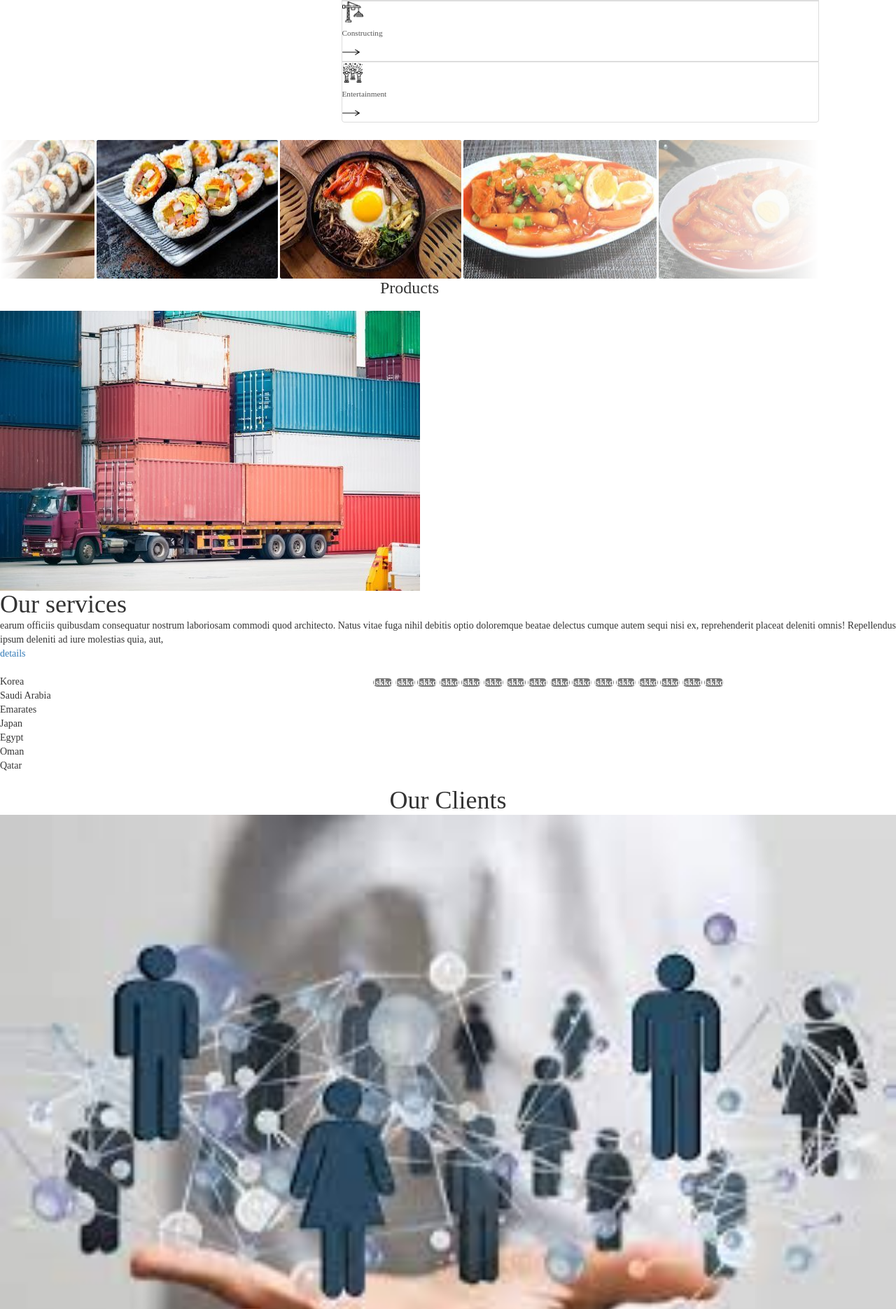
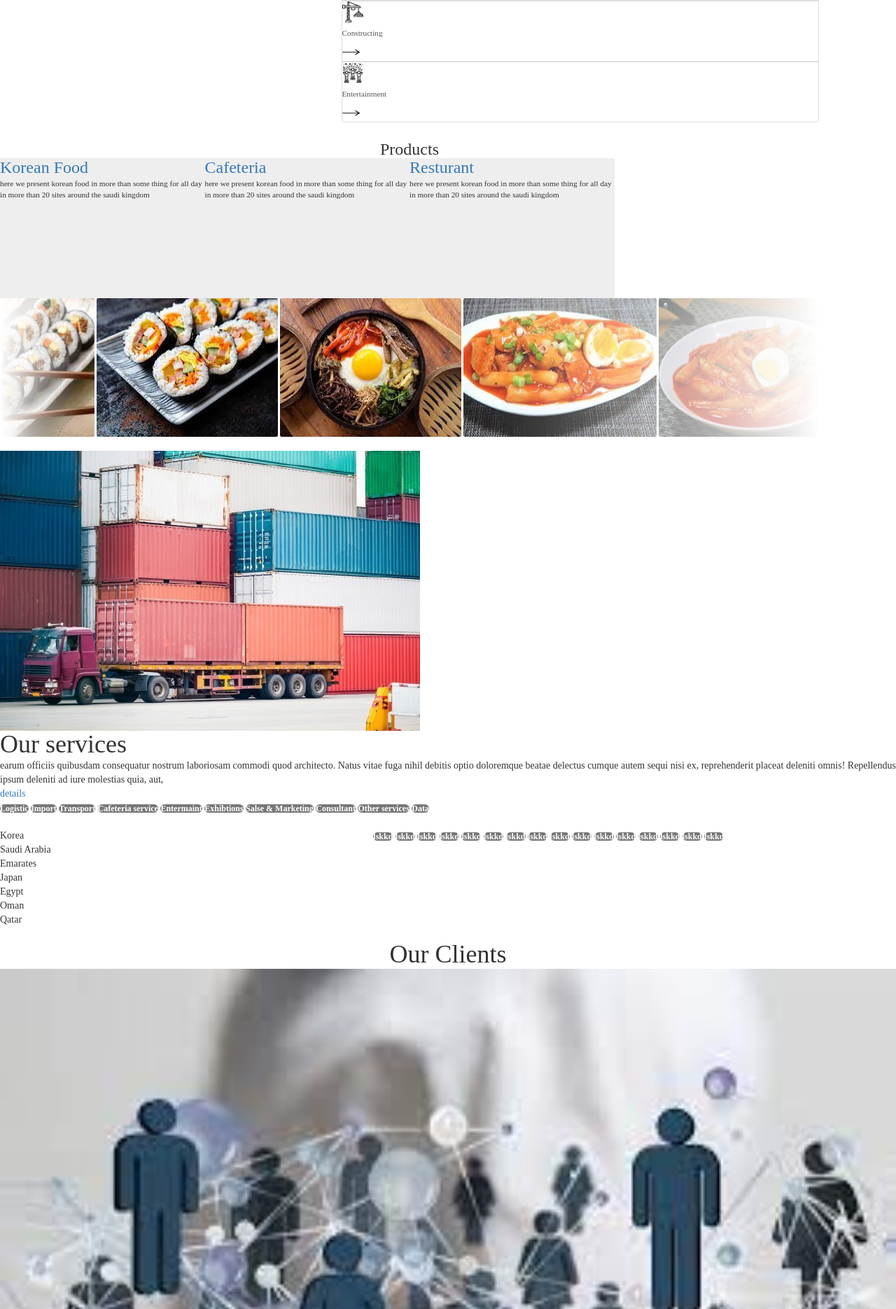
Before and after one commit to waleedmohammedsaeed/ecommerce1, a Django app: page / in a window 1280 px wide. Shown: the part 753-2623 px from the top of the page at 70% size. Run offline with Django 5.2, Linux system fonts and the light colour scheme; some libraries are stand-ins or nearby versions.

Commit message:
finishing service and product in main page

```diff
--- a/main/templates/main.html
+++ b/main/templates/main.html
@@ -6,20 +6,13 @@
         <meta http-equiv="X-UA-Compatible" content="IE=edge">
         <meta name="viewport" content="width=device-width, initial-scale=1">
         <!--bootstrap.min.css-->
-
 		<link rel="stylesheet" type="text/css" href="{% static 'style/main.css' %}"/>
 		<link href="{% static 'bootsrap\node_modules\bootstrap\dist\css\bootstrap.min.css' %}" rel="stylesheet">
-		{% comment %} <link href="{% static 'bootsrap\node_modules\bootstrap\dist\js\bootstrap.min.js' %}" rel="js"> {% endcomment %}
-
-        {% comment %} <link href="https://cdn.jsdelivr.net/npm/bootstrap@5.3.2/dist/css/bootstrap.min.css" rel="stylesheet" integrity="sha384-T3c6CoIi6uLrA9TneNEoa7RxnatzjcDSCmG1MXxSR1GAsXEV/Dwwykc2MPK8M2HN" crossorigin="anonymous"> {% endcomment %}
-
-
-
 		<meta charset="UTF-8">
 	<meta name="viewport" content="width=device-width, initial-scale=1.0">
 
 </head>
-<body class='position-relative'>
+<body>
 	<nav class="navbar navbar-expand-lg shadow-sm py-3">
   		<div class="container-fluid d-flex justify-content-around">
 			<a class="navbar-brand col-md-3" href="#logo" id='logo'>
@@ -108,6 +101,40 @@
 
 
 		<section id='product' style='margin-top:' class=' container mt-5 mx-auto'>
+			<h3 class='my-3 text-center'>Products</h3>
+			<div class='card-container d-flex justify-content-evenly gap-3 my-5 w-100'>
+				<div class='card-prod col-sm-3 card'>
+					<div>
+						<h3 class='px-2 py-2 text-primary'>Korean Food</h3>
+					</div>
+					<hr />
+					<div class='px-4 py-2 text-secondary'>
+						here we present korean food in more than some thing for all
+						day in more than 20 sites around the saudi kingdom
+					</div>
+				</div>
+				<div class='card-prod col-sm-3 card'>
+					<div>
+						<h3 class='px-2 py-2 text-primary'>Cafeteria</h3>
+					</div>
+					<hr />
+					<div class='px-4 py-2 text-secondary'>
+						here we present korean food in more than some thing for all
+						day in more than 20 sites around the saudi kingdom
+					</div>
+				</div>
+				<div class='card-prod col-sm-3 card'>
+					<div>
+						<h3 class='px-2 py-2 text-primary'>Resturant</h3>
+					</div>
+					<hr />
+					<div class='px-4 py-2 text-secondary'>
+						here we present korean food in more than some thing for all
+						day in more than 20 sites around the saudi kingdom
+					</div>
+				</div>
+			</div>
+
 			<div class='container w-100'>
 				<div class='scroller'>
 					<div class='scroller-inner tag-list '>
@@ -124,7 +151,6 @@
 					</div>
 				</div>
 			</div>
-			<h3 class='my-3 text-center'>Products</h3>
 			{% comment %} <div class="sliderContainer row d-flex flex-wrap mx-auto">
 				<div class="col-sm-3 card border-none">
 					<img src="{% static 'images/b1.jpg' %}" />
@@ -154,7 +180,7 @@
 		</section>
 
 		<br>
-		<div id='services' class='w-100 bg-light py-4'>
+		<div id='services' class='w-100 bg-light py-5'>
 			<div class='d-flex justify-content-between  w-75 m-auto'>
 				<div>
 					<img src="{% static 'images/t1.jpg'  %}" />
@@ -172,6 +198,18 @@
 					</p>
 				</div>
 
+			</div>
+			<div class='w-75 m-auto py-3 d-flex gap-3 justify-content-center flex-wrap'>
+				<a href='' class='text-decoration-none badge bg-success px-3 py-1'>Logistic</a>
+				<a href='' class='text-decoration-none badge bg-success px-3 py-1'>Import</a>
+				<a href='' class='text-decoration-none badge bg-success px-3 py-1'>Transport</a>
+				<a href='' class='text-decoration-none badge bg-success px-3 py-1'>Cafeteria service</a>
+				<a href='' class='text-decoration-none badge bg-success px-3 py-1'>Entermaint</a>
+				<a href='' class='text-decoration-none badge bg-success px-3 py-1'>Exhibtions</a>
+				<a href='' class='text-decoration-none badge bg-success px-3 py-1'>Salse & Marketing</a>
+				<a href='' class='text-decoration-none badge bg-success px-3 py-1'>Consultant</a>
+				<a href='' class='text-decoration-none badge bg-success px-3 py-1'>Other services</a>
+				<a href='' class='text-decoration-none badge bg-success px-3 py-1'>Data</a>
 			</div>
 		</div>
 		<br>
--- /dev/null
+++ b/main/templates/services/entertainment.html
@@ -0,0 +1 @@
+<h2>entertainment</h2>
--- a/main/urls.py
+++ b/main/urls.py
@@ -3,13 +3,14 @@
 
 urlpatterns = [
 	path('', views.main, name='main'),
-	path('products/', views.products, name='products'),
-	path('activities/', views.activities, name='activities'),
-	path('aboutus/', views.aboutus, name='aboutus'),
-	path('clients/', views.clients, name='clients'),
-	path('client/', views.client, name='client'),
-	path('energy/', views.energy, name='energy'),
-	path('marketing/', views.marketing, name='marketing'),
-	path('catering/', views.catering, name='catering'),
-	path('constructing/', views.constructing, name='constructing'),
+	path('products', views.products, name='products'),
+	path('activities', views.activities, name='activities'),
+	path('aboutus', views.aboutus, name='aboutus'),
+	path('clients', views.clients, name='clients'),
+	path('client', views.client, name='client'),
+	path('energy', views.energy, name='energy'),
+	path('marketing', views.marketing, name='marketing'),
+	path('catering', views.catering, name='catering'),
+	path('constructing', views.constructing, name='constructing'),
+	path('entertainment', views.entertainment, name='entertainment'),
 ]
--- a/main/views.py
+++ b/main/views.py
@@ -30,3 +30,6 @@
 
 def constructing(request):
 	return render(request, 'services/constructing.html')
+
+def entertainment(request):
+	return render(request, 'services/entertainment.html')
--- a/static/style/main.css
+++ b/static/style/main.css
@@ -1,6 +1,8 @@
 
 @import url("https://fonts.googleapis.com/css?family=Montserrat&display=swap");
-
+body{
+  font-family: monospace;
+}
 
 
 /* for animation of header */
@@ -215,3 +217,16 @@
   /*		transform: translate(-50%);*/
     }
   }
+
+
+  /* ----------------------------------------------------------------------- */
+  .card-prod{
+    height: 200px;
+    background-color: #eee ;
+  }
+
+  .card-prod:hover{
+    background-color: #f9f9f9 ;
+    color: #006604 !important;
+    cursor: pointer;
+  }
```
